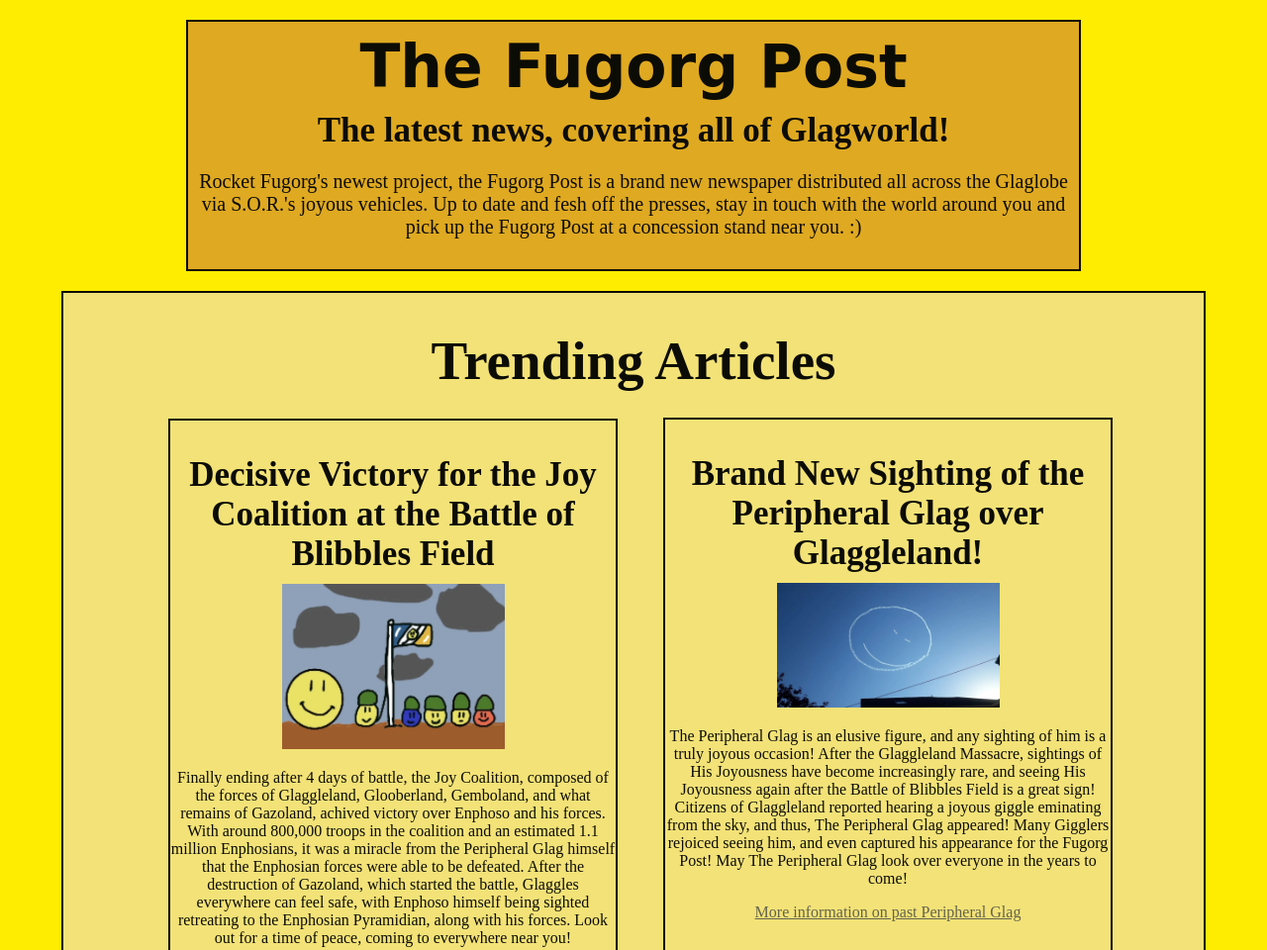
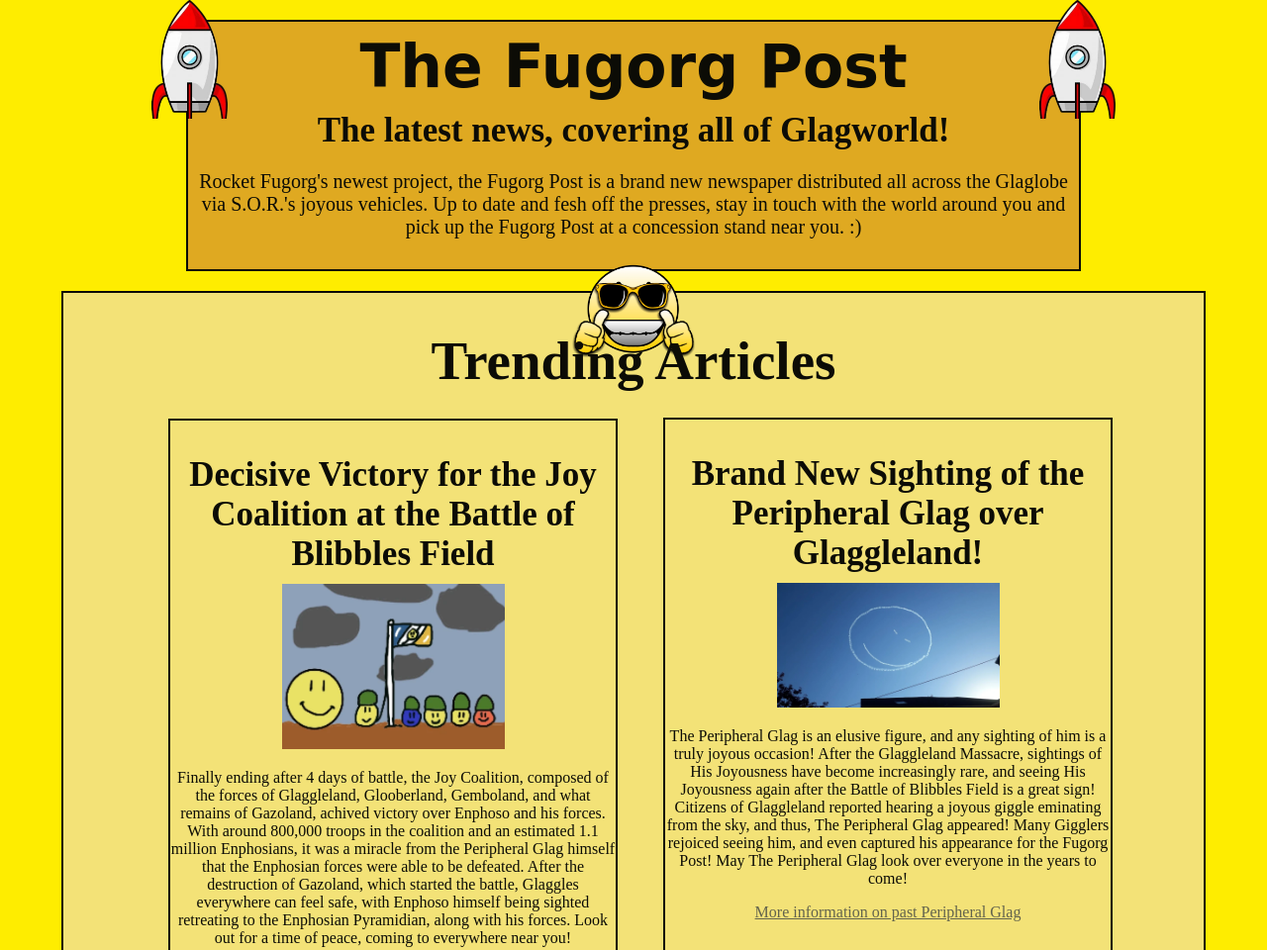
Before and after one commit to staten-island-tech/css-blogpost-project-TakingCareofBusiness, a plain HTML site: page index.html in a window 1280 px wide. Shown: the top 960 px of the page at 99% size. Drawn offline with Linux system fonts and the light colour scheme; a web font is replaced by a local one.

Commit message:
Epic website!

```diff
--- a/index.html
+++ b/index.html
@@ -16,6 +16,9 @@
         <h1 class="text" id="titlecard-title"> The Fugorg Post</h1>
         <h2 class="text" id="titlecard-subheading"> The latest news, covering all of Glagworld!</h2>
         <p class="text" id="titlecard-paragraph">Rocket Fugorg's newest project, the Fugorg Post is a brand new newspaper distributed all across the Glaglobe via S.O.R.'s joyous vehicles. Up to date and fesh off the presses, stay in touch with the world around you and pick up the Fugorg Post at a concession stand near you. :)</p>
+        <img src="RocketFugorg.png" alt="Rocket Fugorg himself!" class="small-image">
+        <img src="Rocket.png" alt="Rocket image" class="small-image" id="first-logo">
+        <img src="Rocket.png" alt="Rocket image" class="small-image" id="second-logo">
         </div>
         <div class="articlebox">
             <h1 class="text" id="article-box-title">Trending Articles</h1>
@@ -41,7 +44,7 @@
                 <h3 class="articletitle text">Soggle Depressive Plague Hits Soggleland, 1250 Soggles Dead</h3>
                 <img src="Soggle.png" alt="A Soggle before the Soggle Depressive Plague" class="article-cover">
                 <p class="text">Soggles are one of the many races of Glaggles, yet they are facing devastation. Soggles were already a very small race, with only about 7,500 Soggles in Glagword, yet that number is now reporteed to be around 6,000. Leading scientists are calling this occurence as the Soggle Depressive Plague, which started after the Glaggleland Massacre. While this tragic event affected almost every race of Gaggles, the Soggles were especially sensitive to this topic, and just bringing the event can cause death in them. Make sure to look out for your Soggle friends out there.</p>
-                <a href="https://glagglepedia.fandom.com/wiki/Soggle?so=search" target="_blank">More information on the Soggle Race and the Soggle Depressive Plague</a>
+                <a href="https://glagglepedia.fandom.com/wiki/Soggle?so=search" target="_blank">More information on the Soggle Race</a>
             </div>
         </div>
     </body>
--- a/style.css
+++ b/style.css
@@ -70,3 +70,18 @@ a {
 #article-box-title {
     font-size:55px;
 }
+.small-image {
+    width:15%;
+}
+#first-logo {
+    width:6%;
+    position:absolute;
+    bottom:680px;
+    right:1050px;
+}
+#second-logo {
+    width:6%;
+    position:absolute;
+    bottom:680px;
+    left:1050px;
+}
```
Also changed, not shown: Rocket.png (added), RocketFugorg.png (added).
